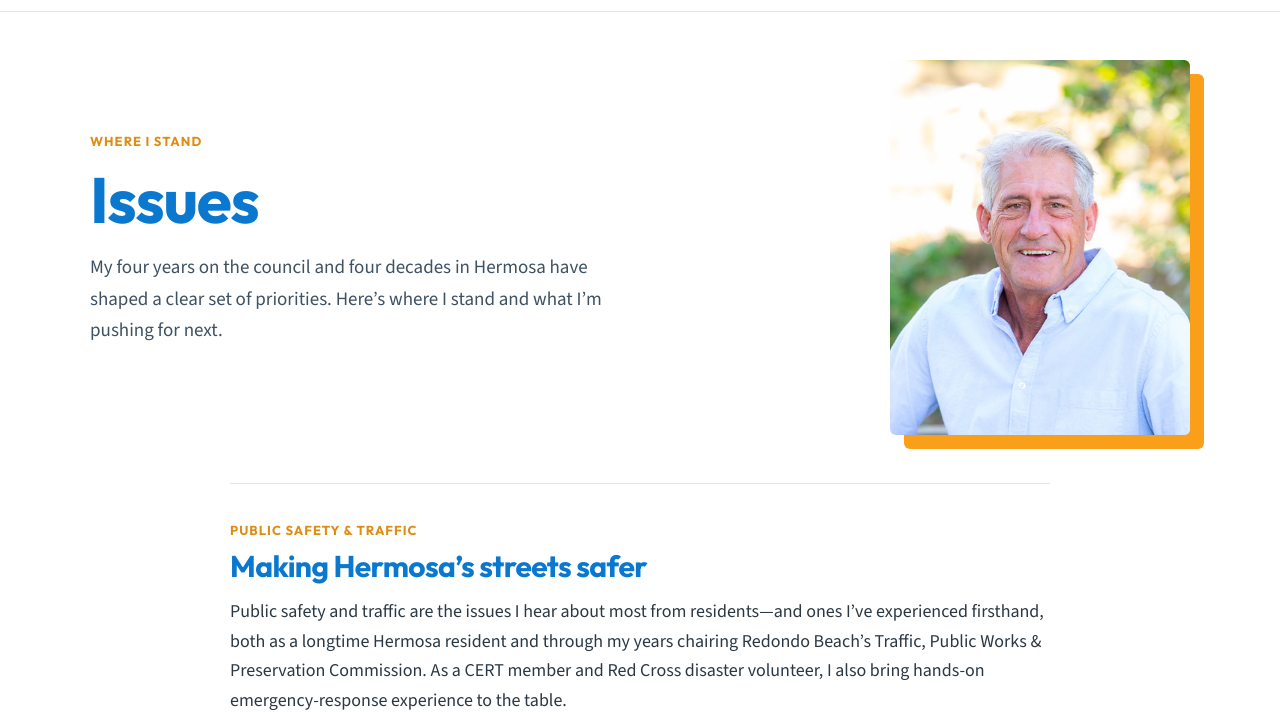
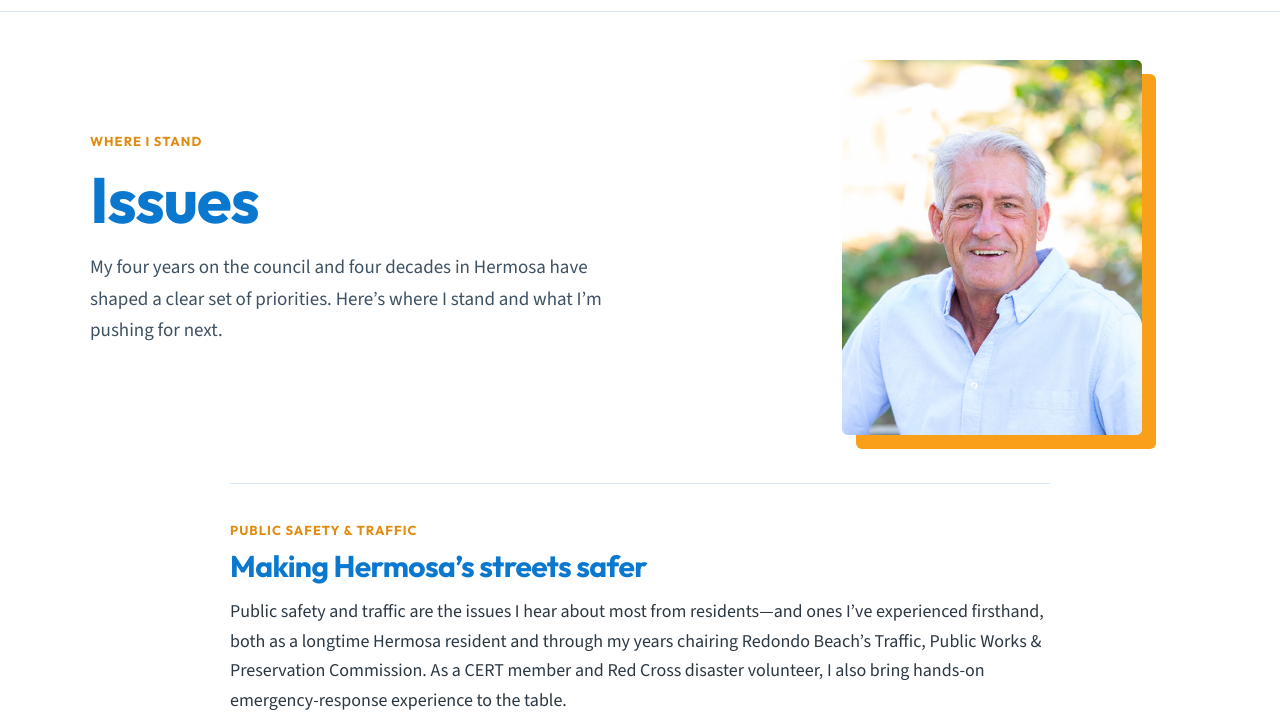
Before and after one commit to lpskin/ReElect-Dean, a plain HTML site: page issues.html in a window 1280 px wide. Shown: the part 92-804 px from the top of the page. Drawn offline with nearby package versions, Linux system fonts and the light colour scheme.

Commit message:
Tighten Issues header text and portrait spacing

```diff
--- a/issues.html
+++ b/issues.html
@@ -61,9 +61,9 @@
     .menu-btn{display:block;} .brand .name{font-size:22px;}
   }
 
-  .page-head.wrap{max-width:1100px;display:grid;grid-template-columns:minmax(0,1.35fr) minmax(240px,.65fr);gap:56px;align-items:center;padding-top:48px;padding-bottom:48px;}
+  .page-head.wrap{max-width:1100px;display:grid;grid-template-columns:minmax(0,1.35fr) minmax(240px,.65fr);gap:28px;align-items:center;padding-top:48px;padding-bottom:48px;}
   .page-head-copy p{max-width:58ch;}
-  .page-head-photo{justify-self:end;width:min(100%,300px);overflow:hidden;border-radius:6px;box-shadow:14px 14px 0 var(--gold);}
+  .page-head-photo{justify-self:start;width:min(100%,300px);overflow:hidden;border-radius:6px;box-shadow:14px 14px 0 var(--gold);}
   .page-head-photo img{display:block;width:100%;aspect-ratio:4/5;object-fit:cover;object-position:center top;}
   @media(max-width:760px){
     .page-head.wrap{grid-template-columns:1fr;gap:30px;}
```
